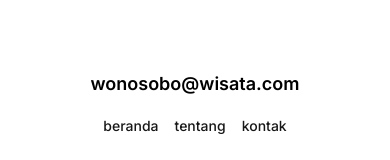
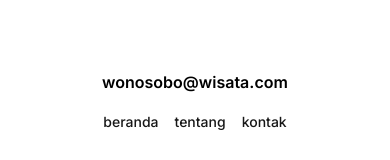
Before and after one commit to alfianvx/wsb-vacation, a Next.js app: page /contact in a window 390 px wide. Shown: the part 814-974 px from the top of the page. Built offline with nearby package versions, Linux system fonts and the light colour scheme.

Commit message:
fix: change font style

```diff
--- a/src/components/pages/Footer.tsx
+++ b/src/components/pages/Footer.tsx
@@ -4,7 +4,9 @@ import { Button } from "../ui/button";
 export default function Footer() {
   return (
     <footer className="flex flex-col items-center justify-between px-2 py-10 space-y-2 lg:flex-row">
-      <h1 className="font-semibold text-lg">wonosobo@wisata.com</h1>
+      <h1 className="font-semibold text-base lg:text-lg">
+        wonosobo@wisata.com
+      </h1>
       <div className="flex items-center">
         <Button asChild variant="link" className="p-2">
           <Link href="/">beranda</Link>
```
